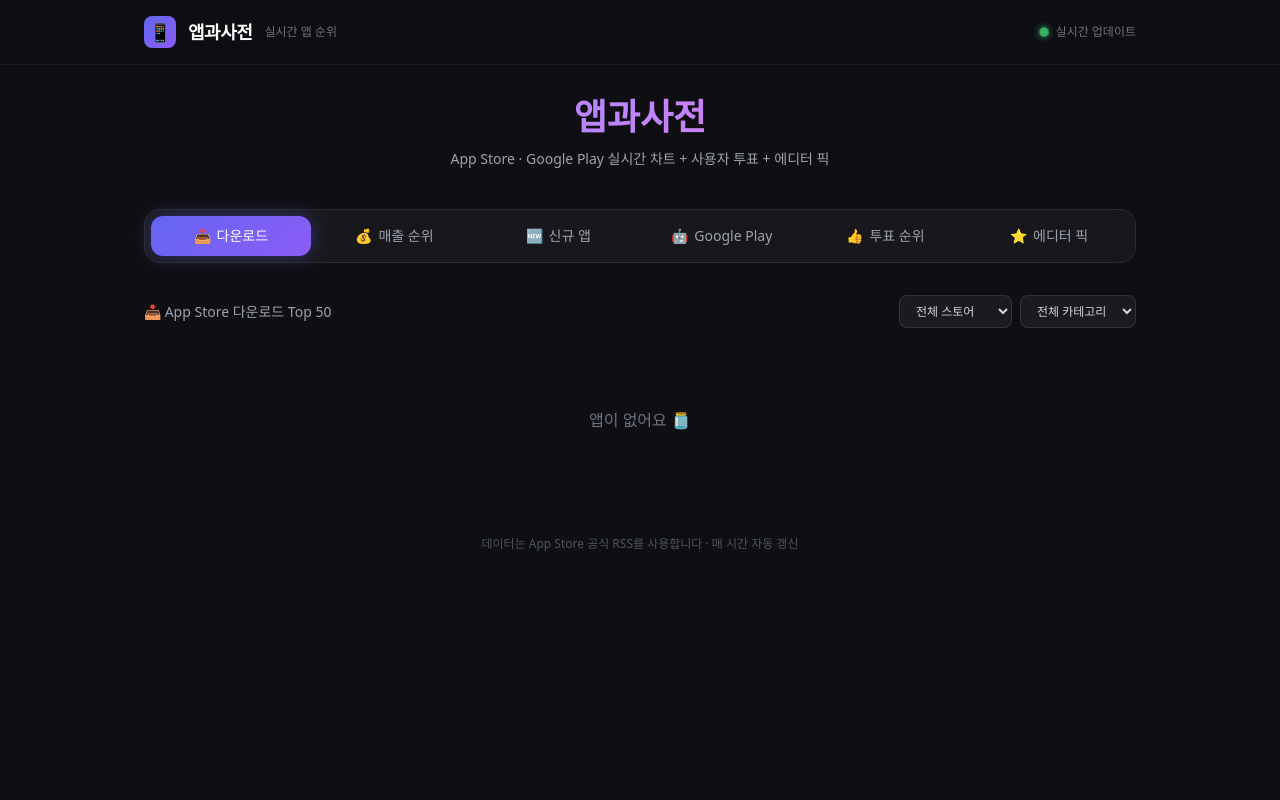
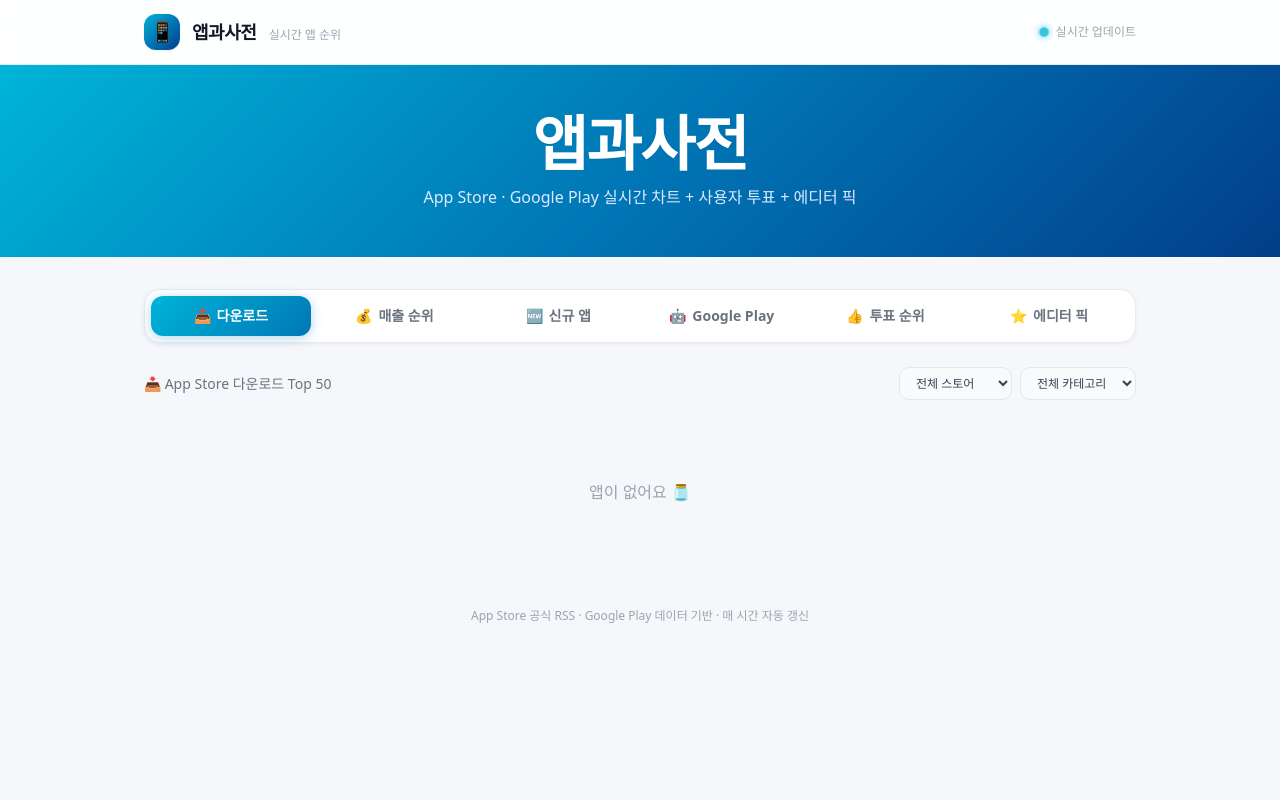
Before and after one commit to roganida/apppedia, a Flask app: page / in a window 1280 px wide. Run offline with Flask 3, Linux system fonts and the light colour scheme; data that the repository does not hold is empty; some libraries are stand-ins or nearby versions.

Commit message:
에디터픽 컬렉션 4개 추가 + 화이트 테마 리디자인

```diff
--- a/app.py
+++ b/app.py
@@ -10,6 +10,35 @@ CORS(app)
 
 DB_PATH = os.path.join(os.path.dirname(__file__), "appranking.db")
 
+COLLECTIONS = [
+    {"id": "weekly",      "emoji": "🔥", "title": "이번 주 추천",    "desc": "에디터가 직접 골랐어요"},
+    {"id": "productivity","emoji": "💼", "title": "생산성 앱 모음",   "desc": "일 잘하는 사람들의 앱"},
+    {"id": "game",        "emoji": "🎮", "title": "인기 게임",        "desc": "요즘 가장 핫한 게임"},
+    {"id": "photo",       "emoji": "📸", "title": "사진 & 영상",      "desc": "더 예쁘게, 더 재미있게"},
+]
+
+SAMPLE_CURATED = [
+    # 이번 주 추천
+    {"app_id":"362057947",  "collection":"weekly","store":"appstore"},  # 카카오톡
+    {"app_id":"544007664",  "collection":"weekly","store":"appstore"},  # YouTube
+    {"app_id":"839333328",  "collection":"weekly","store":"appstore"},  # 토스
+    {"app_id":"378084485",  "collection":"weekly","store":"appstore"},  # 배달의민족
+    {"app_id":"393499958",  "collection":"weekly","store":"appstore"},  # 네이버
+    # 생산성
+    {"app_id":"1097040613", "collection":"productivity","store":"appstore"},  # Microsoft To Do
+    {"app_id":"422689480",  "collection":"productivity","store":"appstore"},  # Fantastical
+    {"app_id":"1274495053", "collection":"productivity","store":"appstore"},  # Notion
+    {"app_id":"1018769995", "collection":"productivity","store":"appstore"},  # 당근
+    # 게임
+    {"app_id":"1229016807", "collection":"game","store":"appstore"},  # 브롤스타즈
+    {"app_id":"529479190",  "collection":"game","store":"appstore"},  # 클래시 오브 클랜
+    {"app_id":"363590051",  "collection":"game","store":"appstore"},  # Netflix
+    # 사진 & 영상
+    {"app_id":"1022267439", "collection":"photo","store":"appstore"},  # SNOW
+    {"app_id":"1500855883", "collection":"photo","store":"appstore"},  # CapCut
+    {"app_id":"389801252",  "collection":"photo","store":"appstore"},  # Instagram
+]
+
 def init_db():
     con = sqlite3.connect(DB_PATH)
     cur = con.cursor()
@@ -21,18 +50,55 @@ def init_db():
     """)
     cur.execute("""
         CREATE TABLE IF NOT EXISTS curated (
-            app_id    TEXT PRIMARY KEY,
-            name      TEXT,
-            icon      TEXT,
-            developer TEXT,
-            category  TEXT,
-            store     TEXT,
-            url       TEXT,
-            added_at  TEXT
+            app_id     TEXT,
+            collection TEXT,
+            name       TEXT,
+            icon       TEXT,
+            developer  TEXT,
+            category   TEXT,
+            store      TEXT,
+            url        TEXT,
+            added_at   TEXT,
+            PRIMARY KEY (app_id, collection)
         )
     """)
     con.commit()
+    # 샘플 데이터 없으면 채우기
+    cur.execute("SELECT COUNT(*) FROM curated")
+    if cur.fetchone()[0] == 0:
+        seed_curated(con)
     con.close()
+
+def seed_curated(con):
+    cur = con.cursor()
+    for item in SAMPLE_CURATED:
+        info = fetch_itunes_info(item["app_id"])
+        if not info:
+            continue
+        cur.execute("""
+            INSERT OR IGNORE INTO curated (app_id, collection, name, icon, developer, category, store, url, added_at)
+            VALUES (?,?,?,?,?,?,?,?,?)
+        """, (item["app_id"], item["collection"], info["name"], info["icon"],
+              info["developer"], info["category"], item["store"], info["url"],
+              datetime.now().isoformat()))
+    con.commit()
+
+def fetch_itunes_info(app_id):
+    try:
+        r = requests.get(f"https://itunes.apple.com/kr/lookup?id={app_id}", timeout=8)
+        results = r.json().get("results", [])
+        if not results:
+            return None
+        d = results[0]
+        return {
+            "name":      d.get("trackName", ""),
+            "icon":      d.get("artworkUrl100", ""),
+            "developer": d.get("artistName", ""),
+            "category":  d.get("primaryGenreName", ""),
+            "url":       d.get("trackViewUrl", ""),
+        }
+    except:
+        return None
 
 init_db()
 
@@ -105,11 +171,31 @@ def get_votes(app_ids):
 def get_curated():
     con = sqlite3.connect(DB_PATH)
     cur = con.cursor()
-    cur.execute("SELECT app_id, name, icon, developer, category, store, url, added_at FROM curated ORDER BY added_at DESC")
+    cur.execute("""
+        SELECT app_id, collection, name, icon, developer, category, store, url
+        FROM curated ORDER BY added_at DESC
+    """)
     rows = cur.fetchall()
     con.close()
-    return [{"app_id": r[0], "name": r[1], "icon": r[2], "developer": r[3],
-             "category": r[4], "store": r[5], "url": r[6], "added_at": r[7]} for r in rows]
+    apps_by_col = {}
+    for r in rows:
+        col = r[1]
+        if col not in apps_by_col:
+            apps_by_col[col] = []
+        apps_by_col[col].append({
+            "app_id": r[0], "collection": r[1], "name": r[2], "icon": r[3],
+            "developer": r[4], "category": r[5], "store": r[6], "url": r[7],
+        })
+    result = []
+    for c in COLLECTIONS:
+        result.append({
+            "id":    c["id"],
+            "emoji": c["emoji"],
+            "title": c["title"],
+            "desc":  c["desc"],
+            "apps":  apps_by_col.get(c["id"], []),
+        })
+    return result
 
 def attach_votes(apps):
     ids = [a["app_id"] for a in apps]
--- a/templates/index.html
+++ b/templates/index.html
@@ -14,124 +14,177 @@
   </script>
   <script src="https://cdn.tailwindcss.com"></script>
   <style>
-    body { background: #0f0f13; }
-    .glass {
-      background: rgba(255,255,255,0.04);
-      border: 1px solid rgba(255,255,255,0.08);
-      backdrop-filter: blur(12px);
+    body { background: #f5f7fa; color: #1a1a2e; }
+
+    /* Header */
+    .header-bar {
+      background: rgba(255,255,255,0.9);
+      backdrop-filter: blur(16px);
+      border-bottom: 1px solid #e8eaf0;
+    }
+
+    /* Hero gradient bar */
+    .hero-accent {
+      background: linear-gradient(135deg, #00b4d8, #0077b6, #023e8a);
+    }
+
+    /* Cards */
+    .app-card {
+      background: #ffffff;
+      border: 1px solid #e8eaf0;
+      border-radius: 16px;
+      transition: all .18s;
+      box-shadow: 0 1px 4px rgba(0,0,0,0.05);
+    }
+    .app-card:hover {
+      box-shadow: 0 6px 24px rgba(0,119,182,0.1);
+      border-color: #90e0ef;
+      transform: translateY(-1px);
+    }
+
+    /* Tabs container */
+    .tab-wrap {
+      background: #ffffff;
+      border: 1px solid #e8eaf0;
+      border-radius: 16px;
+      box-shadow: 0 1px 4px rgba(0,0,0,0.05);
     }
     .tab-active {
-      background: linear-gradient(135deg, #6366f1, #8b5cf6);
+      background: linear-gradient(135deg, #00b4d8, #0077b6);
       color: #fff;
-      box-shadow: 0 0 20px rgba(99,102,241,0.4);
+      box-shadow: 0 2px 12px rgba(0,119,182,0.3);
     }
-    .tab-inactive {
-      color: #9ca3af;
+    .tab-inactive { color: #6b7280; }
+    .tab-inactive:hover { background: #f0f7ff; color: #0077b6; }
+
+    /* Rank badges */
+    .rank-badge {
+      width: 30px; height: 30px;
+      display: flex; align-items: center; justify-content: center;
+      border-radius: 8px; font-size: 12px; font-weight: 800;
     }
-    .tab-inactive:hover { color: #e5e7eb; background: rgba(255,255,255,0.06); }
-    .rank-badge {
-      width: 28px; height: 28px;
-      display: flex; align-items: center; justify-content: center;
-      border-radius: 6px; font-size: 12px; font-weight: 700;
-    }
-    .rank-1 { background: linear-gradient(135deg,#f59e0b,#fbbf24); color:#000; }
-    .rank-2 { background: linear-gradient(135deg,#9ca3af,#d1d5db); color:#000; }
-    .rank-3 { background: linear-gradient(135deg,#b45309,#d97706); color:#fff; }
-    .rank-n  { background: rgba(255,255,255,0.07); color:#9ca3af; }
-    .store-badge-appstore  { background:#1d6ff3; }
-    .store-badge-googleplay{ background:#01875f; }
-    .vote-btn {
-      transition: all .15s;
-    }
+    .rank-1 { background: linear-gradient(135deg,#f59e0b,#fbbf24); color:#fff; }
+    .rank-2 { background: linear-gradient(135deg,#94a3b8,#cbd5e1); color:#fff; }
+    .rank-3 { background: linear-gradient(135deg,#d97706,#f59e0b); color:#fff; }
+    .rank-n  { background: #f1f5f9; color: #94a3b8; }
+
+    .store-badge-appstore   { background: #0077b6; color:#fff; }
+    .store-badge-googleplay { background: #01875f; color:#fff; }
+
+    /* Vote button */
+    .vote-btn { transition: all .15s; }
     .vote-btn:hover { transform: scale(1.1); }
-    .vote-btn.voted { color: #818cf8; }
+    .vote-btn.voted { color: #0077b6; }
+    .vote-count { color: #0077b6; }
+
+    /* Pulse dot */
     .pulse-dot {
       width:8px; height:8px; border-radius:50%;
-      background:#4ade80; box-shadow:0 0 6px #4ade80;
+      background:#00b4d8; box-shadow:0 0 6px #00b4d8;
       animation: pulse 1.8s infinite;
     }
     @keyframes pulse {
       0%,100%{ opacity:1; transform:scale(1); }
       50%{ opacity:.5; transform:scale(1.4); }
     }
+
+    /* Shimmer */
     .shimmer {
-      background: linear-gradient(90deg,rgba(255,255,255,0.04) 25%,rgba(255,255,255,0.09) 50%,rgba(255,255,255,0.04) 75%);
+      background: linear-gradient(90deg,#f1f5f9 25%,#e2e8f0 50%,#f1f5f9 75%);
       background-size:200% 100%;
       animation: shimmer 1.5s infinite;
     }
     @keyframes shimmer{ 0%{background-position:200% 0} 100%{background-position:-200% 0} }
+
+    /* Filter selects */
+    .filter-select {
+      background: #f8fafc;
+      border: 1px solid #e2e8f0;
+      color: #374151;
+      border-radius: 10px;
+      padding: 6px 12px;
+      font-size: 12px;
+      cursor: pointer;
+      outline: none;
+    }
+    .filter-select:focus { border-color: #00b4d8; }
+
     ::-webkit-scrollbar{ width:4px; }
-    ::-webkit-scrollbar-track{ background:transparent; }
-    ::-webkit-scrollbar-thumb{ background:#374151; border-radius:2px; }
+    ::-webkit-scrollbar-track{ background:#f1f5f9; }
+    ::-webkit-scrollbar-thumb{ background:#cbd5e1; border-radius:2px; }
   </style>
 </head>
-<body class="min-h-screen text-white font-sans">
+<body class="min-h-screen font-sans">
 
   <!-- Header -->
-  <header class="border-b border-white/5 sticky top-0 z-50" style="background:rgba(15,15,19,0.85);backdrop-filter:blur(16px)">
+  <header class="header-bar sticky top-0 z-50">
     <div class="max-w-5xl mx-auto px-4 h-16 flex items-center justify-between">
       <div class="flex items-center gap-3">
-        <div class="w-8 h-8 rounded-lg flex items-center justify-center text-lg" style="background:linear-gradient(135deg,#6366f1,#8b5cf6)">📱</div>
-        <span class="text-lg font-bold tracking-tight">앱과사전</span>
-        <span class="text-xs text-gray-500 hidden sm:block">실시간 앱 순위</span>
+        <div class="w-9 h-9 rounded-xl flex items-center justify-center text-xl hero-accent shadow-sm">📱</div>
+        <div>
+          <span class="text-lg font-extrabold tracking-tight text-gray-900">앱과사전</span>
+          <span class="text-xs text-gray-400 hidden sm:inline ml-2">실시간 앱 순위</span>
+        </div>
       </div>
-      <div class="flex items-center gap-2 text-xs text-gray-500">
+      <div class="flex items-center gap-2 text-xs text-gray-400">
         <div class="pulse-dot"></div>
         <span>실시간 업데이트</span>
       </div>
     </div>
   </header>
 
+  <!-- Hero -->
+  <div class="hero-accent">
+    <div class="max-w-5xl mx-auto px-4 py-12 text-center">
+      <h1 class="text-5xl sm:text-6xl font-extrabold text-white mb-3 tracking-tight drop-shadow-sm">
+        앱과사전
+      </h1>
+      <p class="text-blue-100 text-sm sm:text-base">
+        App Store · Google Play 실시간 차트 + 사용자 투표 + 에디터 픽
+      </p>
+    </div>
+  </div>
+
   <main class="max-w-5xl mx-auto px-4 py-8">
 
-    <!-- Hero -->
-    <div class="text-center mb-10">
-      <h1 class="text-3xl sm:text-4xl font-extrabold mb-3 bg-gradient-to-r from-indigo-400 via-purple-400 to-pink-400 bg-clip-text text-transparent">
-        앱과사전
-      </h1>
-      <p class="text-gray-400 text-sm">App Store · Google Play 실시간 차트 + 사용자 투표 + 에디터 픽</p>
-    </div>
-
     <!-- Tabs -->
-    <div class="glass rounded-2xl p-1.5 grid grid-cols-3 sm:grid-cols-6 gap-1 mb-8 text-sm font-medium">
+    <div class="tab-wrap p-1.5 grid grid-cols-3 sm:grid-cols-6 gap-1 mb-6 text-sm font-semibold">
       <button onclick="switchTab('downloads')" id="tab-downloads"
         class="tab-active py-2.5 px-2 rounded-xl flex items-center justify-center gap-1.5 transition-all">
-        <span>📥</span><span class="hidden sm:inline">다운로드</span><span class="sm:hidden text-xs">다운로드</span>
+        <span>📥</span><span class="text-xs sm:text-sm">다운로드</span>
       </button>
       <button onclick="switchTab('revenue')" id="tab-revenue"
         class="tab-inactive py-2.5 px-2 rounded-xl flex items-center justify-center gap-1.5 transition-all">
-        <span>💰</span><span class="hidden sm:inline">매출 순위</span><span class="sm:hidden text-xs">매출</span>
+        <span>💰</span><span class="text-xs sm:text-sm">매출 순위</span>
       </button>
       <button onclick="switchTab('new')" id="tab-new"
         class="tab-inactive py-2.5 px-2 rounded-xl flex items-center justify-center gap-1.5 transition-all">
-        <span>🆕</span><span class="hidden sm:inline">신규 앱</span><span class="sm:hidden text-xs">신규</span>
+        <span>🆕</span><span class="text-xs sm:text-sm">신규 앱</span>
       </button>
       <button onclick="switchTab('googleplay')" id="tab-googleplay"
         class="tab-inactive py-2.5 px-2 rounded-xl flex items-center justify-center gap-1.5 transition-all">
-        <span>🤖</span><span class="hidden sm:inline">Google Play</span><span class="sm:hidden text-xs">플레이</span>
+        <span>🤖</span><span class="text-xs sm:text-sm">Google Play</span>
       </button>
       <button onclick="switchTab('votes')" id="tab-votes"
         class="tab-inactive py-2.5 px-2 rounded-xl flex items-center justify-center gap-1.5 transition-all">
-        <span>👍</span><span class="hidden sm:inline">투표 순위</span><span class="sm:hidden text-xs">투표</span>
+        <span>👍</span><span class="text-xs sm:text-sm">투표 순위</span>
       </button>
       <button onclick="switchTab('curated')" id="tab-curated"
         class="tab-inactive py-2.5 px-2 rounded-xl flex items-center justify-center gap-1.5 transition-all">
-        <span>⭐</span><span class="hidden sm:inline">에디터 픽</span><span class="sm:hidden text-xs">에디터</span>
+        <span>⭐</span><span class="text-xs sm:text-sm">에디터 픽</span>
       </button>
     </div>
 
     <!-- Filter bar -->
     <div class="flex items-center justify-between mb-4">
-      <div id="tab-label" class="text-sm text-gray-400"></div>
+      <div id="tab-label" class="text-sm font-medium text-gray-500"></div>
       <div class="flex items-center gap-2">
-        <select id="store-filter" onchange="applyFilter()"
-          class="text-xs px-3 py-1.5 rounded-lg border border-white/10 bg-white/5 text-gray-300 focus:outline-none cursor-pointer">
+        <select id="store-filter" onchange="applyFilter()" class="filter-select">
           <option value="all">전체 스토어</option>
           <option value="appstore">App Store</option>
           <option value="googleplay">Google Play</option>
         </select>
-        <select id="category-filter" onchange="applyFilter()"
-          class="text-xs px-3 py-1.5 rounded-lg border border-white/10 bg-white/5 text-gray-300 focus:outline-none cursor-pointer">
+        <select id="category-filter" onchange="applyFilter()" class="filter-select">
           <option value="all">전체 카테고리</option>
         </select>
       </div>
@@ -140,9 +193,9 @@
     <!-- List -->
     <div id="app-list" class="space-y-2"></div>
 
-    <!-- Footer hint -->
-    <p class="text-center text-xs text-gray-600 mt-10">
-      데이터는 App Store 공식 RSS를 사용합니다 · 매 시간 자동 갱신
+    <!-- Footer -->
+    <p class="text-center text-xs text-gray-400 mt-10">
+      App Store 공식 RSS · Google Play 데이터 기반 · 매 시간 자동 갱신
     </p>
   </main>
 
@@ -152,12 +205,12 @@
     let votedSet = new Set(JSON.parse(localStorage.getItem('voted') || '[]'));
 
     const tabLabels = {
-      downloads:   '📥 App Store 다운로드 Top 50',
-      revenue:     '💰 App Store 매출 Top 50',
-      new:         '🆕 App Store 신규 앱 Top 50',
-      googleplay:  '🤖 Google Play 인기 앱',
-      votes:       '👍 사용자 투표 Top 50',
-      curated:     '⭐ 에디터 픽',
+      downloads:  '📥 App Store 다운로드 Top 50',
+      revenue:    '💰 App Store 매출 Top 50',
+      new:        '🆕 App Store 신규 앱 Top 50',
+      googleplay: '🤖 Google Play 인기 앱',
+      votes:      '👍 사용자 투표 Top 50',
+      curated:    '⭐ 에디터 픽',
     };
 
     function switchTab(tab) {
@@ -183,7 +236,7 @@
         applyFilter();
       } catch(e) {
         document.getElementById('app-list').innerHTML =
-          `<div class="text-center text-gray-500 py-16">데이터를 불러오지 못했어요 😢</div>`;
+          `<div class="text-center text-gray-400 py-16">데이터를 불러오지 못했어요 😢</div>`;
       }
     }
 
@@ -207,38 +260,75 @@
 
     function renderList(apps) {
       const el = document.getElementById('app-list');
+      if (currentTab === 'curated') {
+        renderCurated(apps);
+        return;
+      }
       if (!apps.length) {
-        el.innerHTML = `<div class="text-center text-gray-500 py-16">앱이 없어요 🫙</div>`;
+        el.innerHTML = `<div class="text-center text-gray-400 py-16">앱이 없어요 🫙</div>`;
         return;
       }
       el.innerHTML = apps.map((app, i) => appCard(app, i + 1)).join('');
     }
 
+    function renderCurated(collections) {
+      const el = document.getElementById('app-list');
+      if (!collections.length) {
+        el.innerHTML = `<div class="text-center text-gray-400 py-16">에디터 픽이 없어요 🫙</div>`;
+        return;
+      }
+      el.innerHTML = collections.map(col => {
+        if (!col.apps.length) return '';
+        const appCards = col.apps.map(app => `
+          <a href="${app.url}" target="_blank"
+            class="flex flex-col items-center gap-2 group w-20 shrink-0">
+            <img src="${app.icon}" alt="${escHtml(app.name)}"
+              class="w-16 h-16 rounded-2xl object-cover bg-gray-100 shadow-sm group-hover:shadow-md transition-all group-hover:-translate-y-0.5"
+              onerror="this.src='https://placehold.co/64x64/e2e8f0/94a3b8?text=App'"/>
+            <span class="text-xs text-gray-600 text-center leading-tight line-clamp-2 w-full">${escHtml(app.name)}</span>
+          </a>
+        `).join('');
+        return `
+          <div class="app-card p-5 mb-4">
+            <div class="flex items-center gap-2 mb-4">
+              <span class="text-2xl">${col.emoji}</span>
+              <div>
+                <div class="font-bold text-gray-900 text-base">${escHtml(col.title)}</div>
+                <div class="text-xs text-gray-400">${escHtml(col.desc)}</div>
+              </div>
+            </div>
+            <div class="flex gap-4 overflow-x-auto pb-2" style="scrollbar-width:thin">
+              ${appCards}
+            </div>
+          </div>`;
+      }).join('');
+    }
+
     function appCard(app, i) {
       const rankClass = i === 1 ? 'rank-1' : i === 2 ? 'rank-2' : i === 3 ? 'rank-3' : 'rank-n';
       const storeBadge = app.store === 'appstore'
-        ? `<span class="store-badge-appstore text-white text-[10px] px-1.5 py-0.5 rounded-md font-semibold">App Store</span>`
-        : `<span class="store-badge-googleplay text-white text-[10px] px-1.5 py-0.5 rounded-md font-semibold">Google Play</span>`;
+        ? `<span class="store-badge-appstore text-[10px] px-1.5 py-0.5 rounded-md font-semibold">App Store</span>`
+        : `<span class="store-badge-googleplay text-[10px] px-1.5 py-0.5 rounded-md font-semibold">Google Play</span>`;
       const voted = votedSet.has(app.app_id);
-      const voteColor = voted ? 'text-indigo-400' : 'text-gray-500 hover:text-indigo-400';
+      const voteColor = voted ? 'text-blue-500' : 'text-gray-300 hover:text-blue-400';
 
       return `
-        <div class="glass rounded-2xl px-4 py-3 flex items-center gap-4 group transition-all hover:border-white/15">
+        <div class="app-card px-4 py-3 flex items-center gap-4">
           <div class="rank-badge ${rankClass} shrink-0">${i}</div>
           <img src="${app.icon}" alt="${escHtml(app.name)}"
-            class="w-12 h-12 rounded-2xl shrink-0 object-cover bg-white/5"
-            onerror="this.src='https://placehold.co/48x48/1f2937/6b7280?text=App'"/>
+            class="w-12 h-12 rounded-2xl shrink-0 object-cover bg-gray-100"
+            onerror="this.src='https://placehold.co/48x48/e2e8f0/94a3b8?text=App'"/>
           <div class="flex-1 min-w-0">
             <div class="flex items-center gap-2 flex-wrap">
-              <span class="font-semibold text-sm truncate">${escHtml(app.name)}</span>
+              <span class="font-semibold text-sm text-gray-900 truncate">${escHtml(app.name)}</span>
               ${storeBadge}
             </div>
-            <div class="text-xs text-gray-500 truncate mt-0.5">${escHtml(app.developer || '')} · ${escHtml(app.category || '')}</div>
+            <div class="text-xs text-gray-400 truncate mt-0.5">${escHtml(app.developer || '')} · ${escHtml(app.category || '')}</div>
           </div>
           <div class="flex items-center gap-3 shrink-0">
             <div class="text-center hidden sm:block">
-              <div class="text-xs font-bold text-indigo-300">${app.votes || 0}</div>
-              <div class="text-[10px] text-gray-600">votes</div>
+              <div class="text-xs font-bold vote-count">${app.votes || 0}</div>
+              <div class="text-[10px] text-gray-400">votes</div>
             </div>
             <button onclick="vote('${escHtml(app.app_id)}', this)"
               class="vote-btn ${voteColor} flex flex-col items-center gap-0.5 text-[10px] ${voted ? 'voted' : ''}">
@@ -248,7 +338,7 @@
               <span>${voted ? '추천됨' : '추천'}</span>
             </button>
             <a href="${app.url}" target="_blank"
-              class="text-xs text-gray-500 hover:text-white transition-colors px-2 py-1 rounded-lg hover:bg-white/5">
+              class="text-xs text-gray-400 hover:text-blue-500 transition-colors px-2 py-1 rounded-lg hover:bg-blue-50">
               →
             </a>
           </div>
@@ -266,9 +356,8 @@
         const data = await res.json();
         votedSet.add(appId);
         localStorage.setItem('voted', JSON.stringify([...votedSet]));
-        // update card vote count inline
-        const card = btn.closest('.glass');
-        const countEl = card.querySelector('.text-indigo-300');
+        const card = btn.closest('.app-card');
+        const countEl = card.querySelector('.vote-count');
         if (countEl) countEl.textContent = data.vote_count;
         btn.classList.add('voted');
         btn.querySelector('span').textContent = '추천됨';
@@ -279,7 +368,7 @@
     function showSkeleton() {
       document.getElementById('app-list').innerHTML =
         Array.from({length:8}).map(() => `
-          <div class="glass rounded-2xl px-4 py-3 flex items-center gap-4">
+          <div class="app-card px-4 py-3 flex items-center gap-4">
             <div class="shimmer w-7 h-7 rounded-lg shrink-0"></div>
             <div class="shimmer w-12 h-12 rounded-2xl shrink-0"></div>
             <div class="flex-1 space-y-2">
@@ -294,9 +383,7 @@
         ({'&':'&amp;','<':'&lt;','>':'&gt;','"':'&quot;',"'":'&#39;'}[c]));
     }
 
-    // 초기 로드
     loadApps();
-    // 60초마다 자동 갱신
     setInterval(loadApps, 60000);
   </script>
 </body>
```
